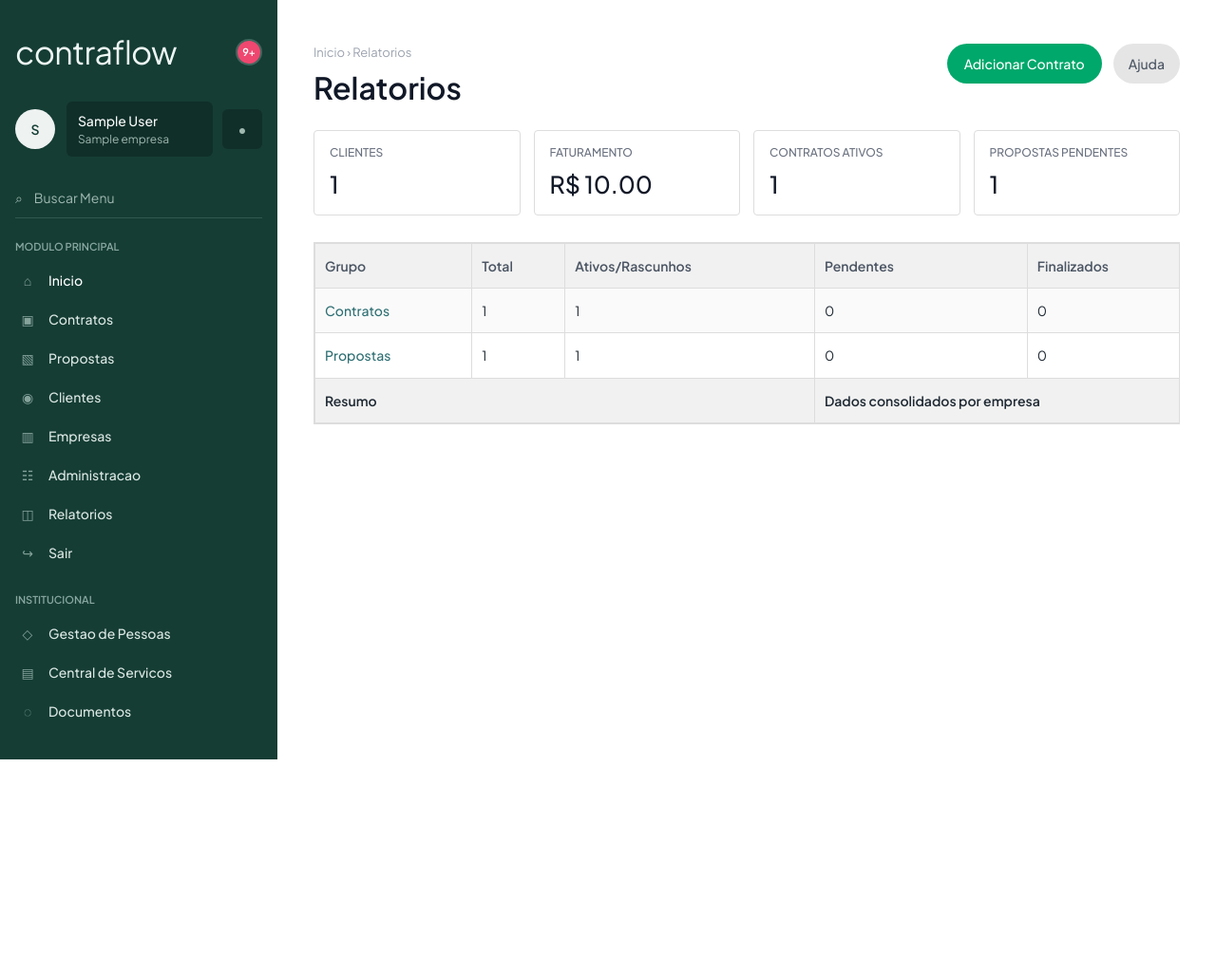
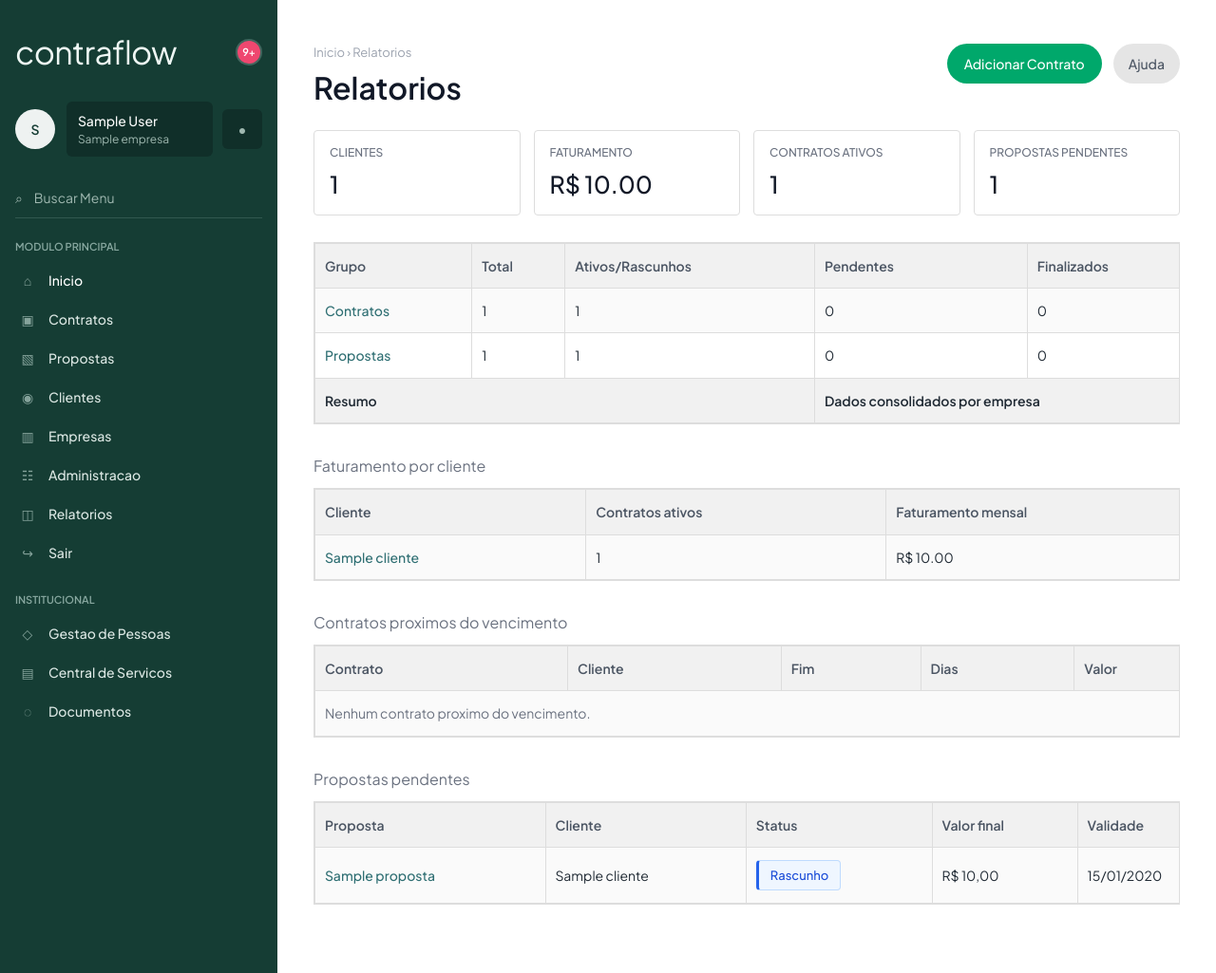
Before and after one commit to 95Caique/SGC, a Django app: page /painel/relatorios/ in a window 1280 px wide. Shown: the whole page at 95% size. Before the commit the page ends 800 px from the top, so only its background shows below. Run offline with Django 5.2, Linux system fonts and the light colour scheme; a user stored in the database is signed in; tables that the repository leaves empty hold one stand-in row (values such as "Sample post").

Commit message:
FEATURE: Correção na geração de relatorios, as views estavam mostrando dashboard ao inves dos dados corretos

```diff
--- a/dashboard/templates/dashboard/relatorios.html
+++ b/dashboard/templates/dashboard/relatorios.html
@@ -59,4 +59,90 @@
         </table>
     </div>
 </section>
+
+<section class="page-section">
+    <div class="list-meta">Faturamento por cliente</div>
+    <div class="table-wrap">
+        <table class="data-table">
+            <thead>
+                <tr>
+                    <th>Cliente</th>
+                    <th>Contratos ativos</th>
+                    <th>Faturamento mensal</th>
+                </tr>
+            </thead>
+            <tbody>
+                {% for cliente in faturamento_clientes %}
+                    <tr>
+                        <td><span class="table-link">{{ cliente.nome }}</span></td>
+                        <td>{{ cliente.contratos_ativos }}</td>
+                        <td>R$ {{ cliente.faturamento_mensal|default:"0.00" }}</td>
+                    </tr>
+                {% empty %}
+                    <tr><td colspan="3" class="empty-state">Nenhum faturamento encontrado.</td></tr>
+                {% endfor %}
+            </tbody>
+        </table>
+    </div>
+</section>
+
+<section class="page-section">
+    <div class="list-meta">Contratos proximos do vencimento</div>
+    <div class="table-wrap">
+        <table class="data-table">
+            <thead>
+                <tr>
+                    <th>Contrato</th>
+                    <th>Cliente</th>
+                    <th>Fim</th>
+                    <th>Dias</th>
+                    <th>Valor</th>
+                </tr>
+            </thead>
+            <tbody>
+                {% for contrato in contratos_vencimento %}
+                    <tr>
+                        <td><a class="table-link" href="{% url 'contracts:detalhe' contrato.id %}">{{ contrato.titulo }}</a></td>
+                        <td>{{ contrato.cliente.nome }}</td>
+                        <td>{{ contrato.data_fim|date:"d/m/Y" }}</td>
+                        <td>{{ contrato.dias_para_expiracao }}</td>
+                        <td>R$ {{ contrato.valor_mensal }}</td>
+                    </tr>
+                {% empty %}
+                    <tr><td colspan="5" class="empty-state">Nenhum contrato proximo do vencimento.</td></tr>
+                {% endfor %}
+            </tbody>
+        </table>
+    </div>
+</section>
+
+<section class="page-section">
+    <div class="list-meta">Propostas pendentes</div>
+    <div class="table-wrap">
+        <table class="data-table">
+            <thead>
+                <tr>
+                    <th>Proposta</th>
+                    <th>Cliente</th>
+                    <th>Status</th>
+                    <th>Valor final</th>
+                    <th>Validade</th>
+                </tr>
+            </thead>
+            <tbody>
+                {% for proposta in propostas_pendentes %}
+                    <tr>
+                        <td><a class="table-link" href="{% url 'proposals:detalhe' proposta.id %}">{{ proposta.titulo }}</a></td>
+                        <td>{{ proposta.cliente.nome }}</td>
+                        <td><span class="badge badge-{{ proposta.status }}">{{ proposta.get_status_display }}</span></td>
+                        <td>R$ {{ proposta.valor_final }}</td>
+                        <td>{% if proposta.valido_ate %}{{ proposta.valido_ate|date:"d/m/Y" }}{% else %}Sem validade{% endif %}</td>
+                    </tr>
+                {% empty %}
+                    <tr><td colspan="5" class="empty-state">Nenhuma proposta pendente.</td></tr>
+                {% endfor %}
+            </tbody>
+        </table>
+    </div>
+</section>
 {% endblock %}
--- a/dashboard/tests.py
+++ b/dashboard/tests.py
@@ -154,6 +154,12 @@ class ViewsPainelTestCase(ServicoPainelTestCase):
         self.assertEqual(resposta.status_code, 200)
         self.assertContains(resposta, "Relatorios")
         self.assertContains(resposta, "data-table")
+        self.assertContains(resposta, "Faturamento por cliente")
+        self.assertContains(resposta, "Contratos proximos do vencimento")
+        self.assertContains(resposta, "Propostas pendentes")
+        self.assertContains(resposta, "Cliente Teste")
+        self.assertContains(resposta, "Contrato ativo")
+        self.assertContains(resposta, "Proposta rascunho")
 
     def test_interface_institucional_renderiza_tabelas(self):
         resposta = self.client.get(reverse("dashboard:interface"))
--- a/dashboard/views.py
+++ b/dashboard/views.py
@@ -72,12 +72,21 @@ def relatorios(request):
             },
             "saude_contratos": {},
             "saude_propostas": {},
+            "faturamento_clientes": [],
+            "contratos_vencimento": [],
+            "propostas_pendentes": [],
         }
     else:
         contexto = {
             "metricas": _serializar_decimais(ServicoPainel.obter_metricas_gerais(empresa)),
             "saude_contratos": ServicoPainel.obter_saude_contratos(empresa),
             "saude_propostas": ServicoPainel.obter_saude_propostas(empresa),
+            "faturamento_clientes": [
+                _serializar_decimais(item)
+                for item in ServicoPainel.obter_faturamento_por_cliente(empresa)[:10]
+            ],
+            "contratos_vencimento": ServicoPainel.obter_contratos_proximos_vencimento(empresa, dias=60)[:10],
+            "propostas_pendentes": ServicoPainel.obter_propostas_pendentes(empresa)[:10],
         }
     return render(request, "dashboard/relatorios.html", contexto)
 
```
Also changed, not shown: SKILLS_UTILIZADAS.md (+12 -0 lines), README.md.
